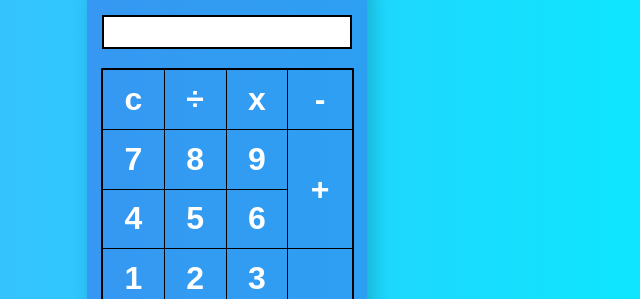
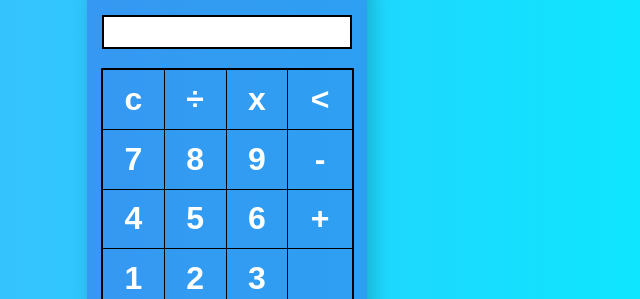
Before and after one commit to luizgmelo/calculator, a plain HTML site: page index.html in a window 1280 px wide. Shown: the part 220-519 px from the top of the page, 413-1053 px from the left. Drawn offline with Linux system fonts and the light colour scheme.

Commit message:
adicionei backspace

```diff
--- a/index.html
+++ b/index.html
@@ -15,19 +15,20 @@
                 <td onclick="clearResult()">c</td>
                 <td onclick="insert('/')">÷</td>
                 <td onclick="insert('*')">x</td>
-                <td onclick="insert('-')">-</td>
+                <td onclick="backSpace('<')">&lt;</td>
             </tr>
             <tr>
                 <td onclick="insert('7')">7</td>
                 <td onclick="insert('8')">8</td>
                 <td onclick="insert('9')">9</td>
-                <td onclick="insert('+')" rowspan="2">+</td>
+                <td onclick="insert('-')">-</td>
+
             </tr>
             <tr>
                 <td onclick="insert('4')">4</td>
                 <td onclick="insert('5')">5</td>
                 <td onclick="insert('6')">6</td>
-
+                <td onclick="insert('+')">+</td>
             </tr>
             <tr>
                 <td onclick="insert('1')">1</td>
--- a/script/script.js
+++ b/script/script.js
@@ -1,7 +1,11 @@
 let output = document.getElementById('result');
 
-function clearResult(){
+function clearResult() {
     output.innerHTML = '';
+}
+
+function backSpace() {
+    output.innerHTML = output.innerHTML.slice(0,-1) ;
 }
 
 function insert(digit) {
```
